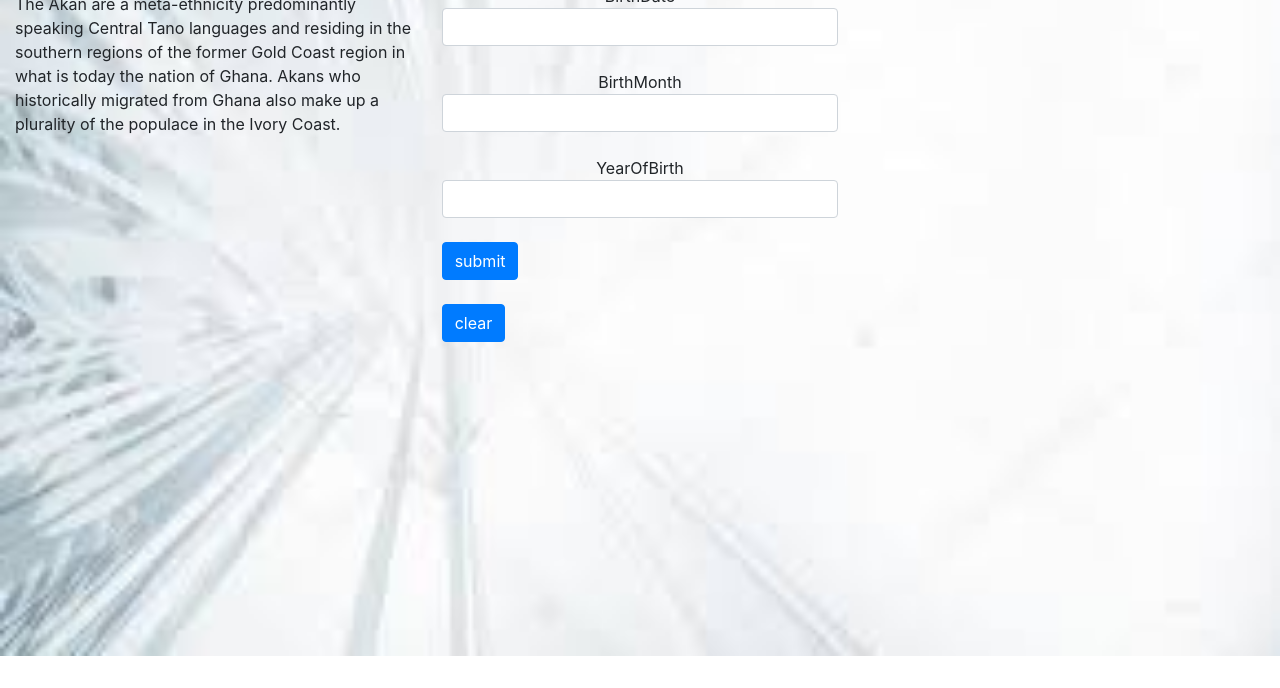
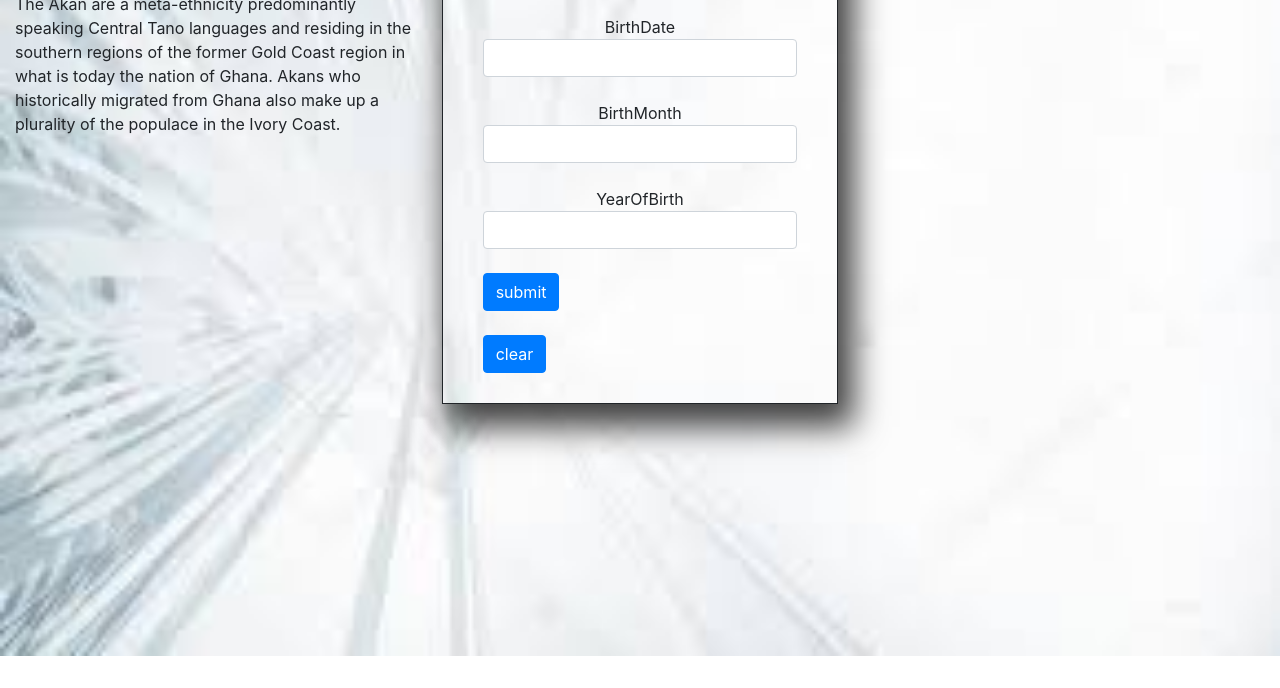
Before and after one commit to AndyOmondi17/IPwk2, a plain HTML site: page index.html in a window 1280 px wide. Shown: the part 112-800 px from the top of the page. Drawn offline with Linux system fonts and the light colour scheme.

Commit message:
add form border

```diff
--- a/index.html
+++ b/index.html
@@ -18,7 +18,7 @@
 
         <div class="col-md-4">
 
-          <form name="akan" method="post" onsubmit= "mainFunction()">
+          <form name="akan"class="form-group" method="post" onsubmit= "mainFunction()">
 
             Gender:<br>
             <input type="radio" name="gender" value="Male" onclick=0>Male<br>
```
